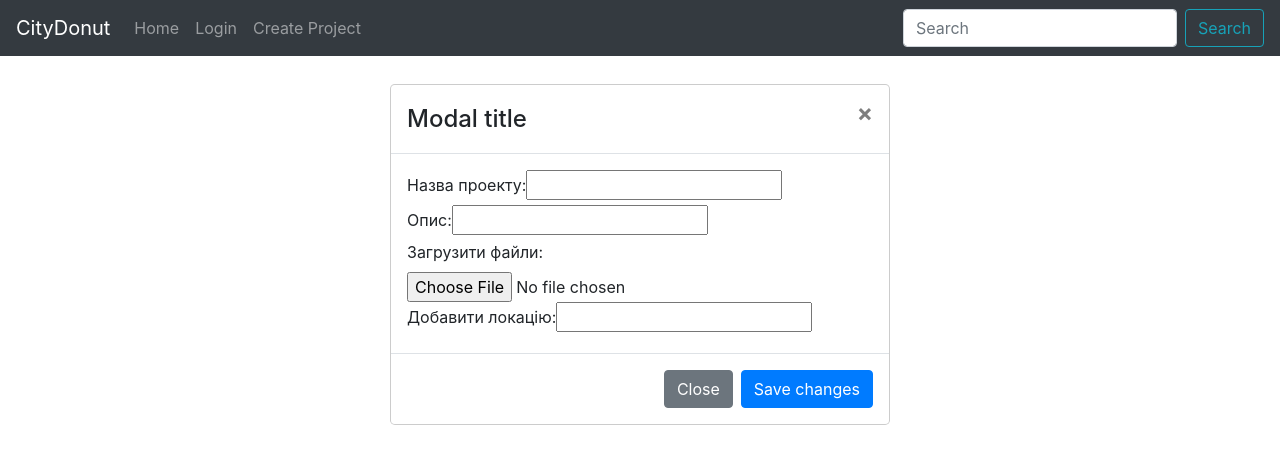
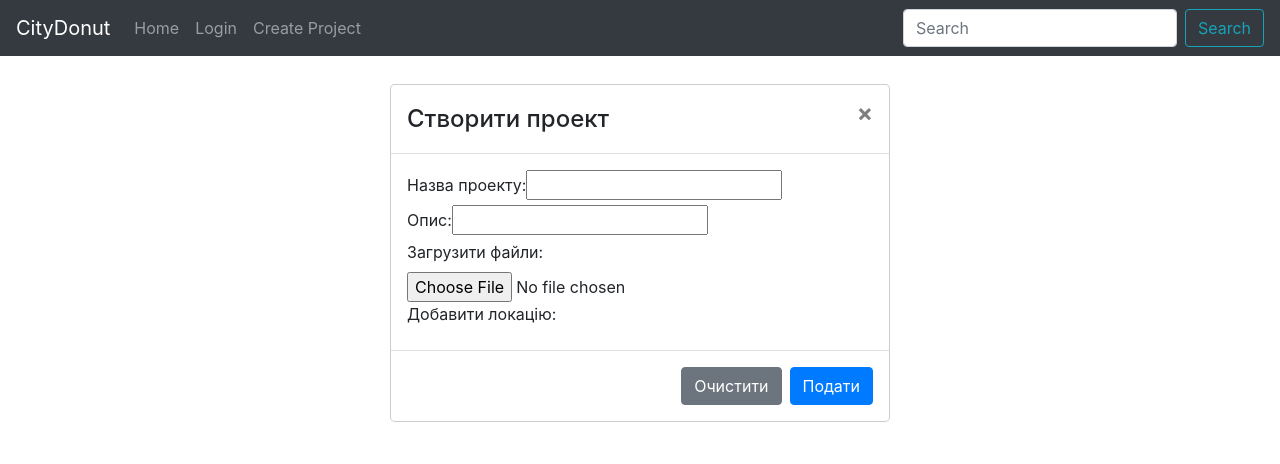
Before and after one commit to Lv-442-Java/CityDonutClient, a React (Create React App) app in the folder citydonutclient/: page /project/create in a window 1280 px wide. Shown: the top 464 px of the page. Built offline with nearby package versions, Linux system fonts and the light colour scheme.

Commit message:
Save changes

```diff
--- a/citydonutclient/src/component/project/CreateProject.js
+++ b/citydonutclient/src/component/project/CreateProject.js
@@ -11,7 +11,7 @@ export class CreateProject extends React.Component{
 
             <Modal.Dialog>
                 <Modal.Header closeButton>
-                    <Modal.Title>Modal title</Modal.Title>
+                    <Modal.Title>Створити проект</Modal.Title>
                 </Modal.Header>
 
                 <Modal.Body>
@@ -29,13 +29,13 @@ export class CreateProject extends React.Component{
                     </div>
                     <div>
                         <label> Добавити локацію:</label>
-                        <input type="text" name="addLocation"/>
+
                     </div>
                 </Modal.Body>
 
                 <Modal.Footer>
-                    <Button variant="secondary">Close</Button>
-                    <Button variant="primary">Save changes</Button>
+                    <Button variant="secondary">Очистити</Button>
+                    <Button variant="primary">Подати</Button>
                 </Modal.Footer>
             </Modal.Dialog>
 
```
Also changed, not shown: 1 other file (tests, documents, lock files or other folders).
